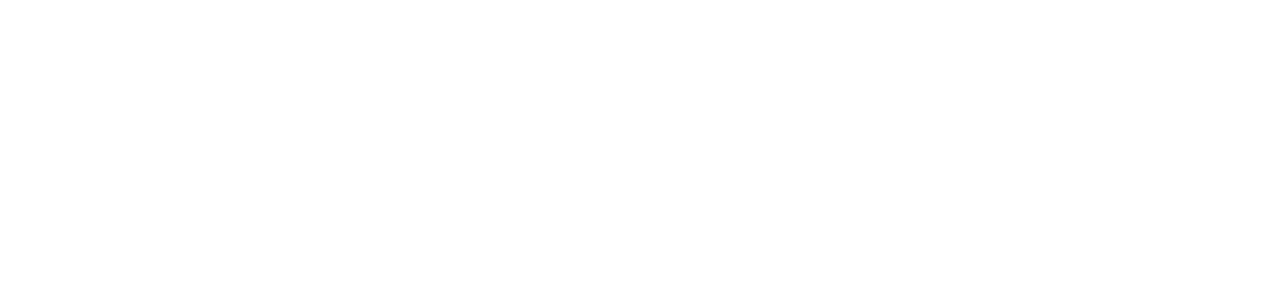
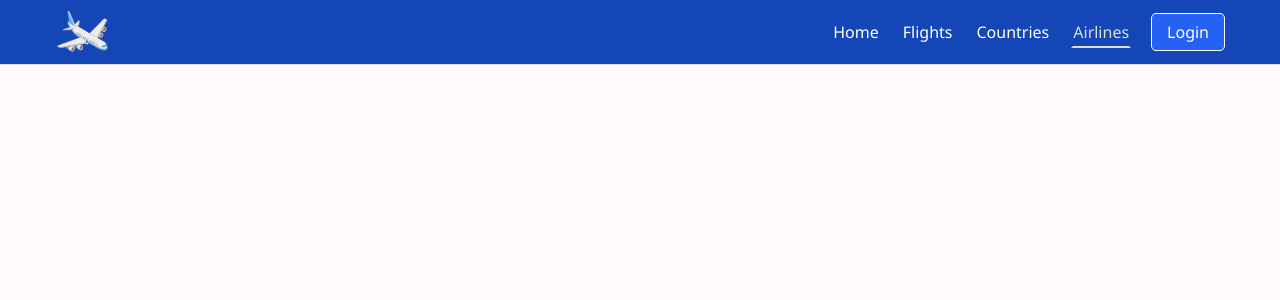
Before and after one commit to Joseph-911/flight_project, a React (Create React App) app in the folder frontend/: page /airlines in a window 1280 px wide. Shown: the top 300 px of the page. Built offline with nearby package versions, Linux system fonts and the light colour scheme.

Commit message:
Header and Navbar

```diff
--- a/frontend/src/App.js
+++ b/frontend/src/App.js
@@ -1,5 +1,19 @@
+import React from "react";
+import { BrowserRouter as Router } from "react-router-dom";
+
+import { AuthProvider } from "context/AuthContext";
+import Header from "layout/header/Header";
+
 const App = () => {
-    return <div className="App"></div>;
+    return (
+        <Router>
+            <div className="App">
+                <AuthProvider>
+                    <Header />
+                </AuthProvider>
+            </div>
+        </Router>
+    );
 };
 
 export default App;
--- a/frontend/src/index.js
+++ b/frontend/src/index.js
@@ -1,6 +1,7 @@
 import React from "react";
 import ReactDOM from "react-dom/client";
 import App from "./App";
+import "./assets/styles/css/app.css";
 
 const root = ReactDOM.createRoot(document.getElementById("root"));
 root.render(<App />);
--- /dev/null
+++ b/frontend/src/layout/header/Header.js
@@ -0,0 +1,16 @@
+import Navbar from "layout/navbar/Navbar";
+import React from "react";
+import Logo from "./Logo";
+
+const Header = () => {
+    return (
+        <header role="banner" className="header">
+            <div className="container">
+                <Logo />
+                <Navbar />
+            </div>
+        </header>
+    );
+};
+
+export default Header;
--- /dev/null
+++ b/frontend/src/layout/header/Logo.js
@@ -0,0 +1,15 @@
+import React from "react";
+import { Link } from "react-router-dom";
+import logo from "../../assets/images/logo/logo-xl.png";
+
+const Logo = () => {
+    return (
+        <div className="logo-wrapper">
+            <Link to="/">
+                <img src={logo} alt="Logo" />
+            </Link>
+        </div>
+    );
+};
+
+export default Logo;
--- /dev/null
+++ b/frontend/src/layout/navbar/Navbar.js
@@ -0,0 +1,14 @@
+import React from "react";
+import NavbarLinksList from "./NavbarLinksList";
+
+const Navbar = () => {
+    return (
+        <div className="navbar-wrapper">
+            <nav className="navbar">
+                <NavbarLinksList />
+            </nav>
+        </div>
+    );
+};
+
+export default Navbar;
--- /dev/null
+++ b/frontend/src/layout/navbar/NavbarLinksList.js
@@ -0,0 +1,40 @@
+import React, { useContext, useEffect } from "react";
+import { Link, NavLink } from "react-router-dom";
+
+import AuthContext from "context/AuthContext";
+
+const NavbarLinksList = () => {
+    const { user } = useContext(AuthContext);
+
+    const navbarLinks = [
+        { title: "Home", path: "/" },
+        { title: "Flights", path: "/flights" },
+        { title: "Countries", path: "/countries" },
+        { title: "Airlines", path: "/airlines" },
+    ];
+
+    return (
+        <ul className="navbar-links-list">
+            {navbarLinks.map((link, idx) => {
+                return (
+                    <li key={`navbar-item-${idx}`} className="navbar-item">
+                        <NavLink className="navbar-link" to={link.path}>
+                            {link.title}
+                        </NavLink>
+                    </li>
+                );
+            })}
+            <li className="navbar-item">
+                {user ? (
+                    <button className="btn btn-md btn-primary">Logout</button>
+                ) : (
+                    <Link className="btn btn-md btn-primary" to="/login">
+                        Login
+                    </Link>
+                )}
+            </li>
+        </ul>
+    );
+};
+
+export default NavbarLinksList;
```
Also changed, not shown: frontend/src/assets/images/logo/logo-xl.png (added).
